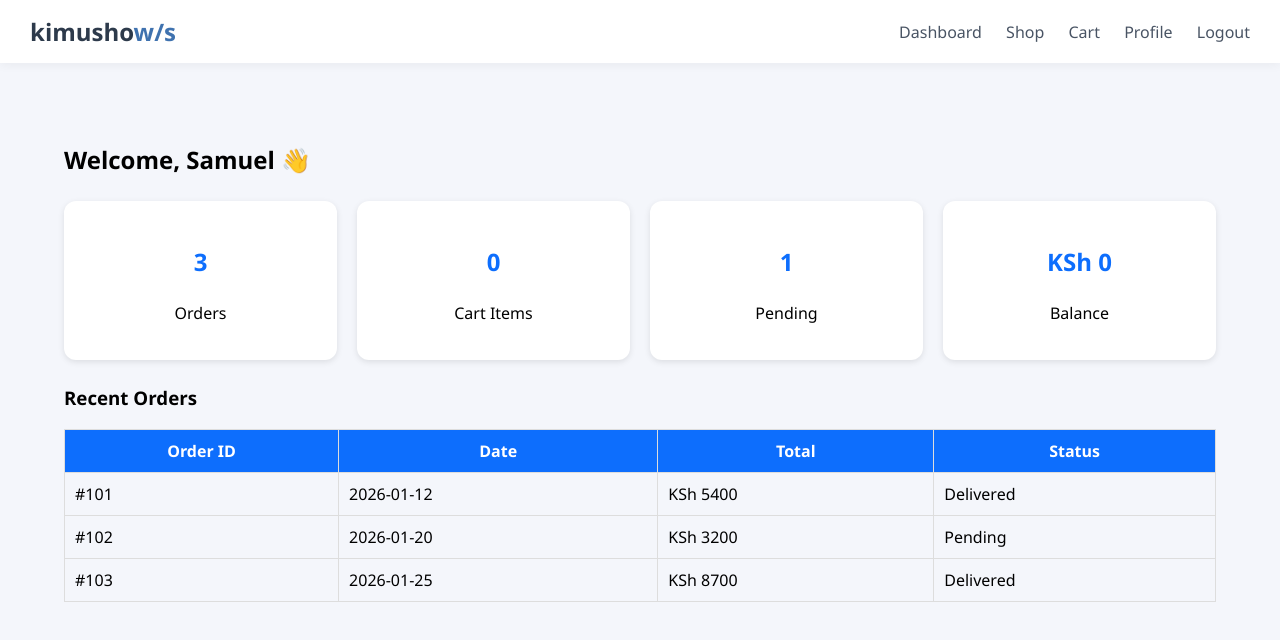
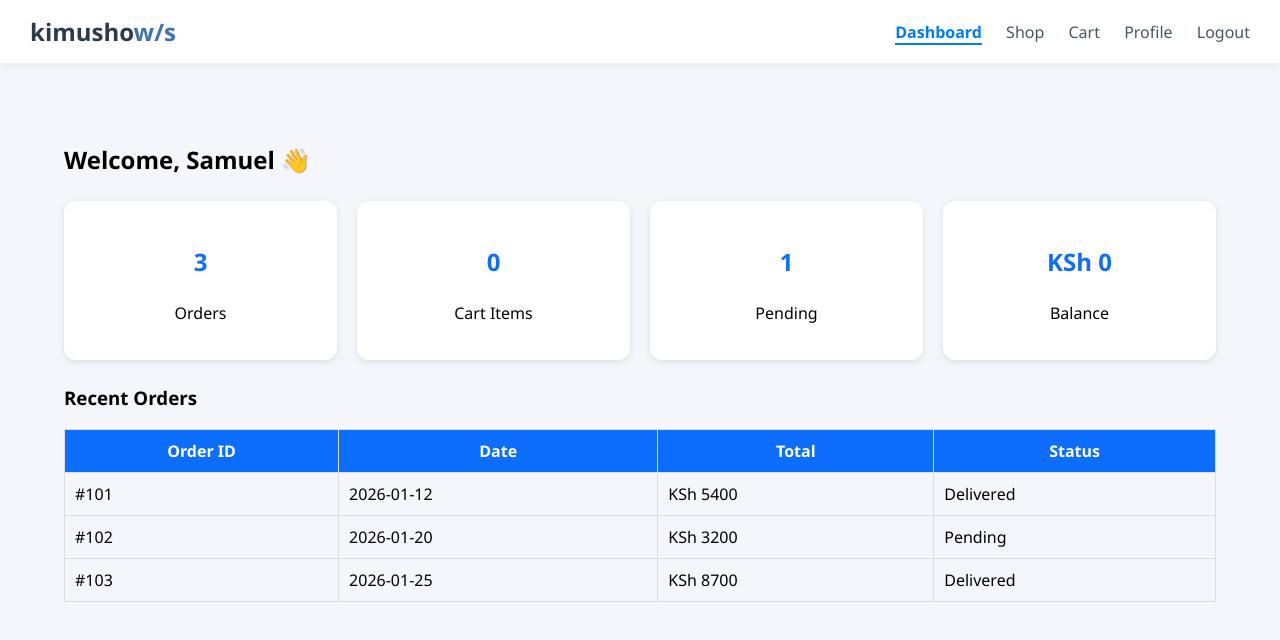
Before and after one commit to Ajzelly/wholesale-system, a plain HTML site: page frontend/dashboard.html in a window 1280 px wide. Drawn offline with Linux system fonts and the light colour scheme.

Commit message:
products/stylingnavbar

```diff
--- a/frontend/css/style.css
+++ b/frontend/css/style.css
@@ -308,6 +308,12 @@ html {
     transition: color 0.2s;
 }
 
+.navbar nav a.active {
+  color: #007aff;     /* the color you want when active */
+  font-weight: bold;  /* optional */
+  border-bottom: 2px solid #007aff; /* optional underline highlight */
+}
+
 .navbar nav a:hover {
     color: #3f72af;
 }
--- a/frontend/js/dashboard.js
+++ b/frontend/js/dashboard.js
@@ -60,3 +60,11 @@ document.getElementById("logoutBtn")
     window.location.href = "login.html";
 
 });
+
+const currentPage = window.location.pathname.split("/").pop();
+
+  document.querySelectorAll("nav a").forEach(link => {
+    if (link.getAttribute("href") === currentPage) {
+      link.classList.add("active");
+    }
+  });
```
Also changed, not shown: frontend/products.html (+2 -1 lines).
